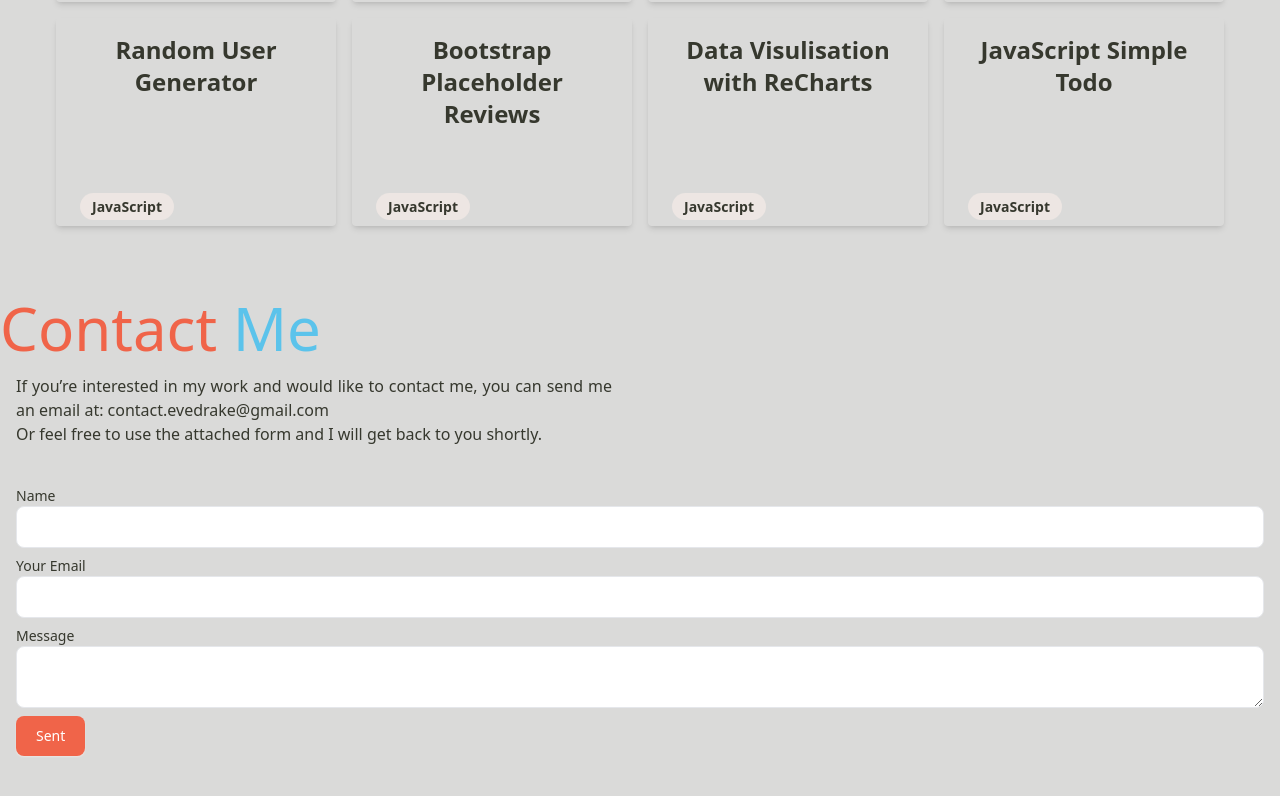
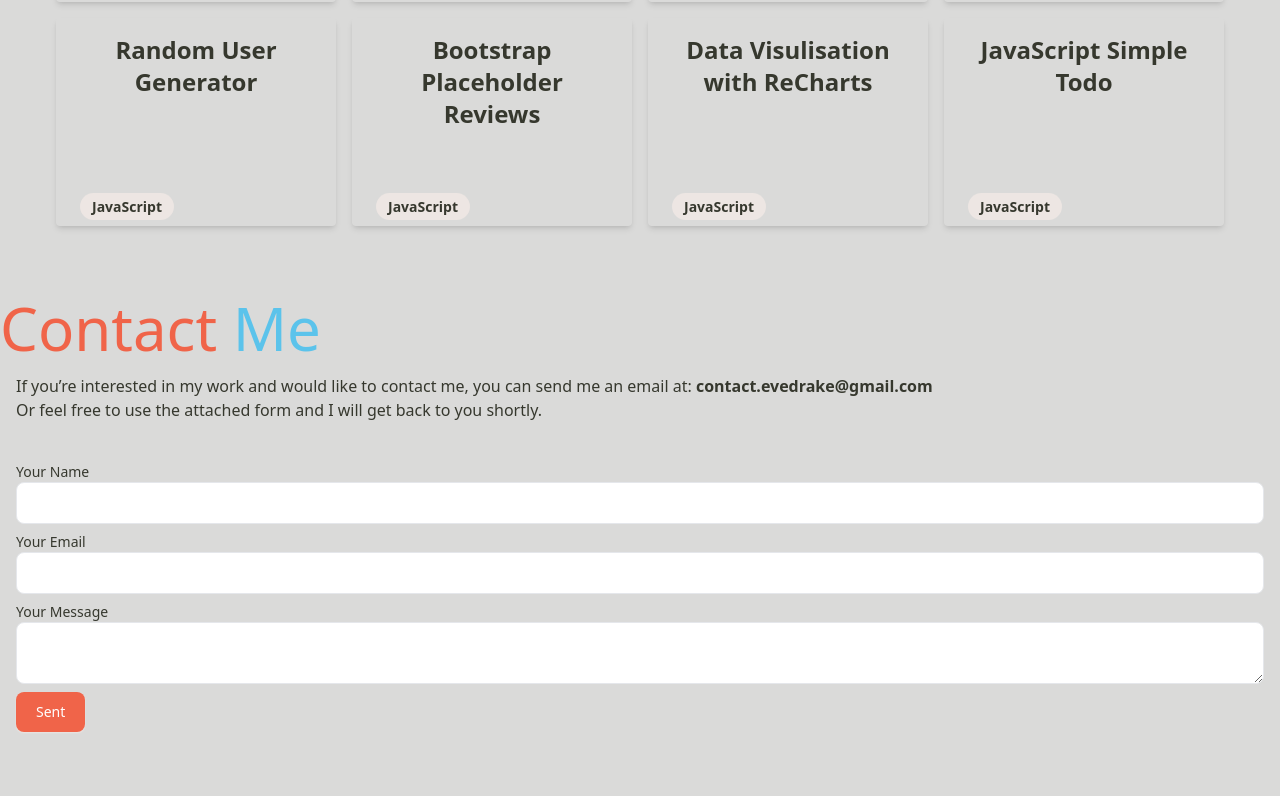
Before and after one commit to Eve-Drake/Eve-Drake-Web-Developement, a Next.js app: page / in a window 1280 px wide. Shown: the part 2102-2898 px from the top of the page. Built offline with nearby package versions, Linux system fonts and the light colour scheme.

Commit message:
Nav functions

```diff
--- a/components/About.js
+++ b/components/About.js
@@ -3,7 +3,7 @@ import Image from 'next/image'
 
 const About = () => {
   return (
-    <main className='w-full flex py-8 px-4'>
+    <main className='w-full flex py-8 px-4' id='about'>
         <div className='grid grid-cols-1 gap-6 md:grid-cols-4'>
             <div className='col-span-2 text-justify'>
                 <h2 className='text-ORANGE'>About <span className='text-BLUE'>Me</span></h2>
--- a/components/ContactMe.js
+++ b/components/ContactMe.js
@@ -20,7 +20,6 @@ const ContactMe = () => {
       .then((response) => {
         console.log('SUCCESS!', response.status, response.text);
         setShowSent(true)
-        setTimeout()
         setToSend({
           from_name: '',
           message: '',
@@ -34,26 +33,33 @@ const ContactMe = () => {
     setToSend({from_name: '', message: '', reply_to: ''})
   };
 
-setTimeout(() => {
-    setShowSent(false)
-  }, 20000);
-
   const handleChange = (e) => {
     setToSend({ ...toSend, [e.target.name]: e.target.value });
   };
 
   return (
-    <div className='h-screen'>
+    <div className='h-screen' id='contactMe'>
       <h1 className='text-ORANGE'>Contact <span className='text-BLUE'>Me</span></h1>
-      <div className='grid grid-cols-1 gap-6 md:grid-cols-4'>
-        <aside className='col-span-2 text-justify p-2 m-2'>
-          <p>If you’re interested in my work and would like to contact me, you can send me an email at: contact.evedrake@gmail.com</p>
+      <div>
+        <aside className='col-span-1  p-2 m-2'>
+          <p>If you’re interested in my work and would like to contact me, you can send me an email at: <span className='font-bold'>contact.evedrake@gmail.com</span></p>
           <p>Or feel free to use the attached form and I will get back to you shortly.</p>
+
+          <div className={showSent? 'w-full inset-0 p-6' : 'hidden'}>
+            <div class="bg-DARK text-white font-bold rounded-t px-4 py-2">
+              <h4 className='text-BLUE'>Message <span className='text-ORANGE'>Sent</span></h4>
+            </div>
+            <div class="border border-t-0 border-DARK rounded-b bg-LIGHT px-4 py-3 text-DARK">
+              <p>Thank you. I aim to get back to you within a week. </p>
+            </div>
+          </div>
         </aside>
+
       </div>
-      <div className='col-span-2 text-justify p-2 m-2'>
-        <form onSubmit={onSubmit}>
-          <label className="block mt-2 text-sm font-medium text-DARK dark:text-GREY">Name</label>
+
+      <div className='col-span-2 p-4'>
+        <form onSubmit={onSubmit} >
+          <label className="block mt-2 text-sm font-medium text-DARK dark:text-GREY">Your Name</label>
           <input
             type="text"
             name="from_name"
@@ -69,23 +75,16 @@ setTimeout(() => {
             value={toSend.reply_to}
             onChange={handleChange}/>
 
-          <label className="block mt-2 text-sm font-medium text-DARK dark:text-GREY">Message</label>
+          <label className="block mt-2 text-sm font-medium text-DARK dark:text-GREY">Your Message</label>
           <textarea
             name="message"
             value={toSend.message}
             className="bg-LIGHT-50 border border--300 text-DARK text-sm rounded-lg focus:ring-ORANGE focus:border-ORANGE block w-full p-2.5 dark:bg-gray-700 dark:border-GREY-600 dark:text-LIGHT dark:focus:ring-ORANGE dark:focus:border-ORANGE"
             onChange={handleChange}/>
-          <button type='submit' className='my-2 text-white bg-ORANGE hover:bg-BLUE focus:ring-4 focus:outline-none focus:ring-BLUE font-medium rounded-lg text-sm w-full sm:w-auto px-5 py-2.5 text-center dark:bg-BLUE dark:hover:bg-BLUE-700 dark:focus:ring-blue-800"'>Sent</button>
+          <button type='submit' disabled={!showSent} className='my-2 text-white bg-ORANGE hover:bg-BLUE focus:ring-4 focus:outline-none focus:ring-BLUE font-medium rounded-lg text-sm w-full sm:w-auto px-5 py-2.5 text-center dark:bg-BLUE dark:hover:bg-BLUE-700 dark:focus:ring-blue-800"'>Sent</button>
         </form>
-        <div className={showSent? 'w-full inset-0' : 'hidden'}>
-          <div class="bg-DARK text-white font-bold rounded-t px-4 py-2">
-            <h4 className='text-BLUE'>Message <span className='text-ORANGE'>Sent</span></h4>
-          </div>
-        <div class="border border-t-0 border-DARK rounded-b bg-LIGHT px-4 py-3 text-DARK">
-          <p>Thank you. I aim to get back to you within a week. </p>
-        </div>
       </div>
-      </div>
+
     </div>
   )
 }
--- a/components/HeroImage.js
+++ b/components/HeroImage.js
@@ -4,7 +4,7 @@ import Image from 'next/image'
 
 const HeroImage = () => {
   return (
-    <div className='w-full h-screen bg-gradient-to-b from-LIGHT to-GREY'>
+    <div className='w-full h-screen bg-gradient-to-b from-LIGHT to-GREY' id='top'>
       <div className=' w-full h-full mx-auto p-2 flex justify-center items-center text-center'>
             <div className='text-DARK'>
                 <img className='mx-auto' src='https://www.svgrepo.com/show/250452/coding-html.svg' width={150} height={150} alt='Code symbol with lines'/>
--- a/components/Nav.js
+++ b/components/Nav.js
@@ -10,12 +10,12 @@ const Nav = () => {
   return (
     <nav className='fixed w-full h-14 z-[100] border-b-2 border-[#36382E] bg-DARK shadow-xl'>
       <div className='flex justify-between items-center w-full h-full '>
-        <Image src='/../public/Eve.png' alt='Eve Drake Two Tone Logo' width='200' height='200' className='cursor-pointer'/>
+        <Image src='/../public/Eve.png' alt='Eve Drake Two Tone Logo' width='200' height='200'/>
         <ul className='text-LIGHT hidden md:flex'>
-          <Link href='/'><li className='mx-2 hover:text-xl'>Home</li></Link>
-          <Link href='/'><li className='mx-2 hover:text-xl'>About</li></Link>
-          <Link href='/'><li className='mx-2 hover:text-xl'>Work</li></Link>
-          <Link href='/'><li className='mx-2 hover:text-xl'>Contact</li></Link>
+          <Link href='/#top'><li className='mx-2 hover:text-xl'>Home</li></Link>
+          <Link href='/#about'><li className='mx-2 hover:text-xl'>About</li></Link>
+          <Link href='/#work'><li className='mx-2 hover:text-xl'>Work</li></Link>
+          <Link href='/#contactMe'><li className='mx-2 hover:text-xl'>Contact</li></Link>
         </ul>
 
         <div className='md:hidden mx-2 cursor-pointer' onClick={()=>setRightNav(!rightNav)}>
@@ -24,7 +24,7 @@ const Nav = () => {
 
       </div>
       <div className={rightNav ? 'fixed right-0 top-0 w-full h-screen bg-DARK/50 ease-in duration-200' : 'w-[-100%]'}>
-        <nav className={rightNav? 'fixed  right-0 w-[50%] sm:w-[40%] h-screen bg-gradient-to-b from-ORANGE to-BLUE  py-2 ease-in duration-300' : 'fixed right-[-100%]'}>
+        <nav className={rightNav? 'fixed  right-0 w-[50%] sm:w-[40%] h-screen bg-gradient-to-b from-DARK to-LIGHT  py-2 ease-in duration-300' : 'fixed right-[-100%]'}>
           <div className='cursor-pointer' onClick={()=>setRightNav(!rightNav)}>
             <BiX size={50} />
           </div>
@@ -32,11 +32,11 @@ const Nav = () => {
             <h3 >Eve Drake</h3>
             <h4>Web Development</h4>
           </div>
-          <ul >
-            <Link href='/'><li className='m-2 hover:text-xl'>Home</li></Link>
-            <Link href='/'><li className='m-2 hover:text-xl'>About</li></Link>
-            <Link href='/'><li className='m-2 hover:text-xl'>Work</li></Link>
-            <Link href='/'><li className='m-2 hover:text-xl'>Contact</li></Link>
+          <ul>
+            <Link href='/#top'><li onClick={()=>setRightNav(!rightNav)} className='m-2 hover:text-xl'>Home</li></Link>
+            <Link href='/#about'><li onClick={()=>setRightNav(!rightNav)} className='m-2 hover:text-xl'>About</li></Link>
+            <Link href='/#work'><li onClick={()=>setRightNav(!rightNav)} className='m-2 hover:text-xl'>Work</li></Link>
+            <Link href='/#contactMe'><li onClick={()=>setRightNav(!rightNav)} className='m-2 hover:text-xl'>Contact</li></Link>
           </ul>
         </nav>
       </div>
--- a/components/Portfolio.js
+++ b/components/Portfolio.js
@@ -3,7 +3,7 @@ import DisplayProjects from './DisplayProjects'
 
 const Portfolio = () => {
   return (
-    <div className='w-full py-8 px-4'>
+    <div className='w-full py-8 px-4' id='work'>
         <h2 className='text-BLUE'>Some recent <span className='text-ORANGE'>Projects</span></h2>
           <p className='p-8 text-center'>Here are some recent projects. Some are still in progress but they should show some key front end skills that are not displaed on this website. Including API calls, array methods and work with typescript.</p>
 
--- a/styles/globals.css
+++ b/styles/globals.css
@@ -1,6 +1,10 @@
 @tailwind base;
 @tailwind components;
 @tailwind utilities;
+
+html{
+    scroll-behavior: smooth;
+}
 
 @layer base {
     body {
```
